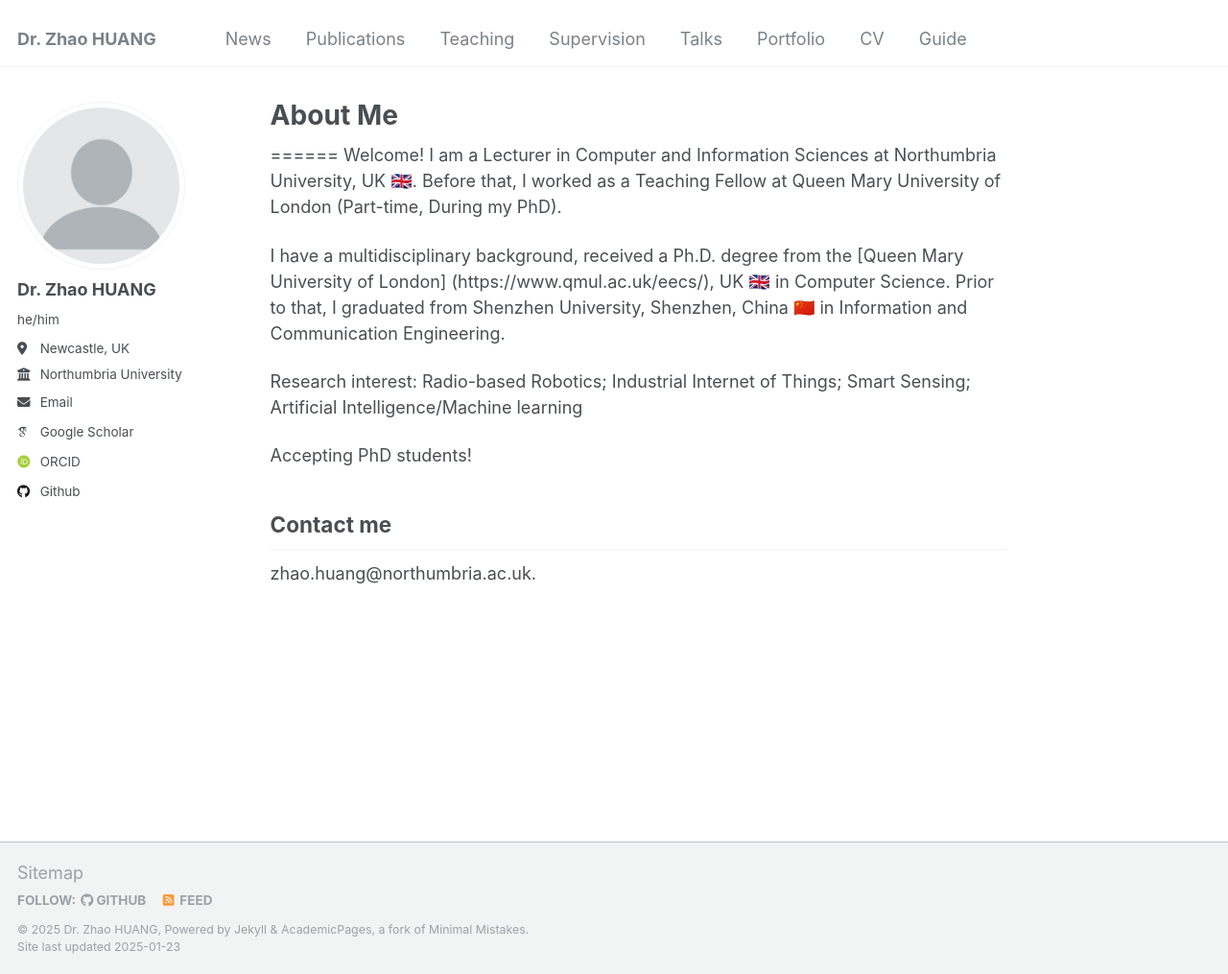
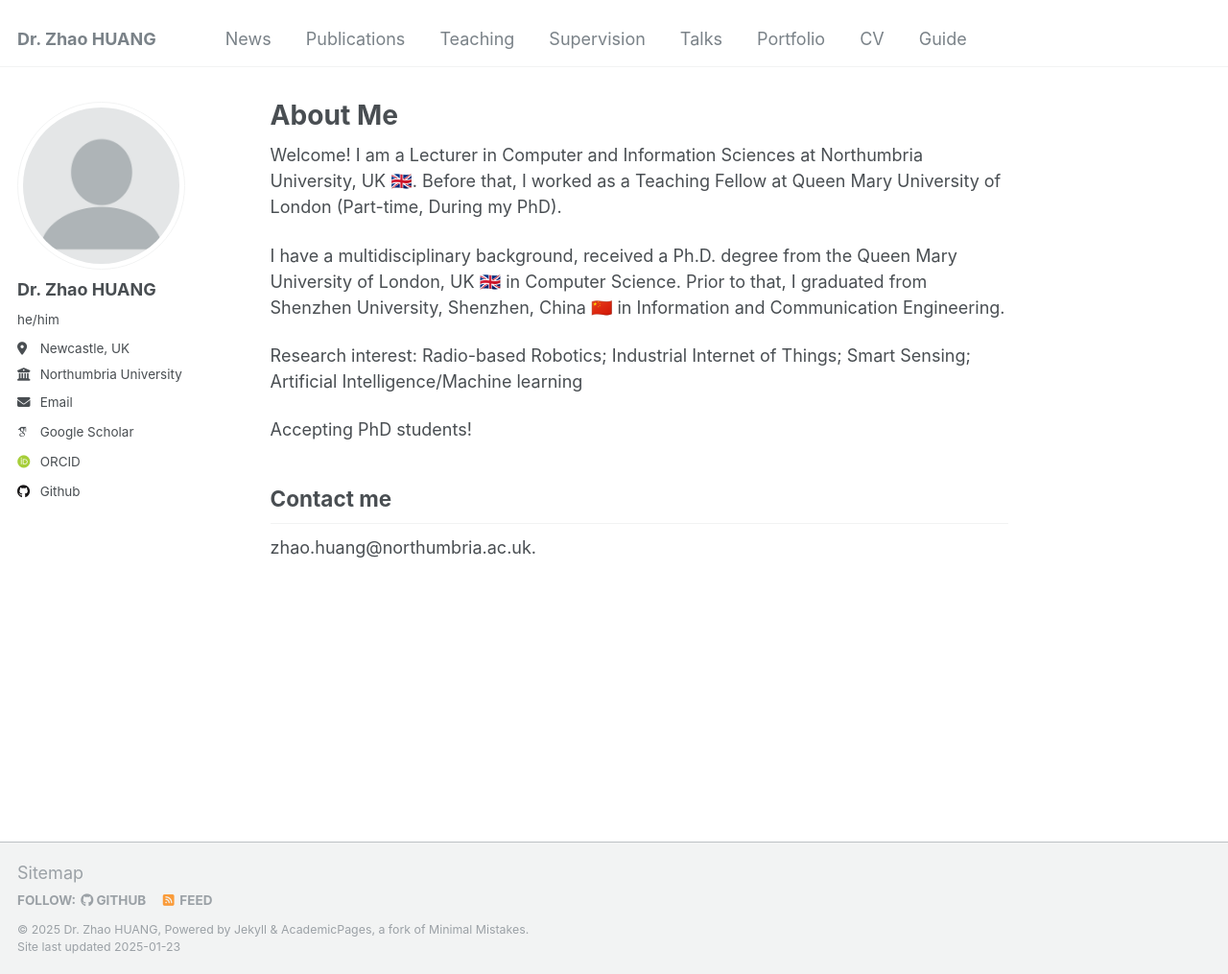
Before and after one commit to ZZ2020zz/ZZ2020zz.github.io, a Jekyll site: the page built from _pages/about.md, in a window 1280 px wide and 1015 px high. Shown: the whole window at 96% size. Built offline with Jekyll 4.4.1, drawn with Linux system fonts in a browser that asks for light colours; some web fonts are replaced; part of the change alters nothing that is shown.

Commit message:
Update about.md

```diff
--- a/_pages/about.md
+++ b/_pages/about.md
@@ -7,10 +7,9 @@ redirect_from:
   - /about.html
 ---
 
-======
 Welcome! I am a Lecturer in Computer and Information Sciences at Northumbria University, UK 🇬🇧. Before that, I worked as a Teaching Fellow at Queen Mary University of London (Part-time, During my PhD).
 
-I have a multidisciplinary background, received a Ph.D. degree from the [Queen Mary University of London] (https://www.qmul.ac.uk/eecs/), UK 🇬🇧 in Computer Science. Prior to that, I graduated from Shenzhen University, Shenzhen, China 🇨🇳 in Information and Communication Engineering.
+I have a multidisciplinary background, received a Ph.D. degree from the Queen Mary University of London, UK 🇬🇧 in Computer Science. Prior to that, I graduated from Shenzhen University, Shenzhen, China 🇨🇳 in Information and Communication Engineering.
 
 Research interest:
 Radio-based Robotics; Industrial Internet of Things; Smart Sensing; Artificial Intelligence/Machine learning
```
